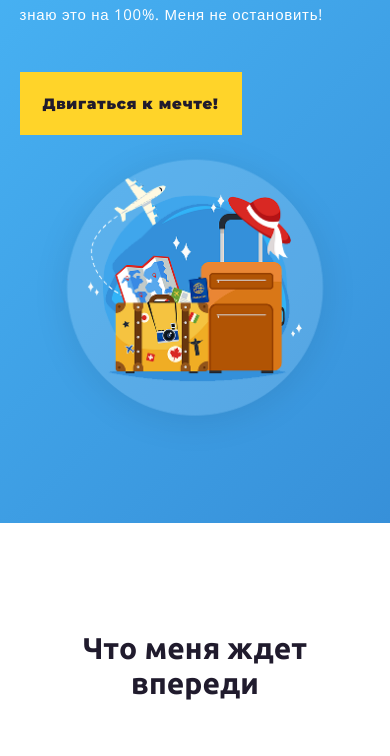
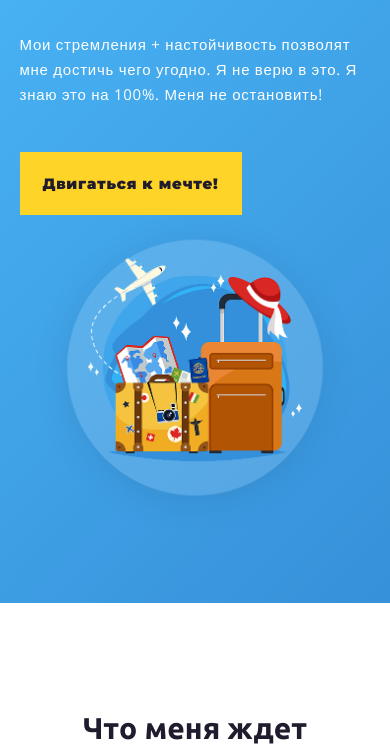
Before and after one commit to kotushik/my-homework, a plain HTML site: page index.html in a window 390 px wide. Shown: the part 439-1195 px from the top of the page. Drawn offline with nearby package versions, Linux system fonts and the light colour scheme.

Commit message:
исправлены отступы от лого wayup

```diff
--- a/css/main.css
+++ b/css/main.css
@@ -86,7 +86,7 @@ p {
 .offer {
   width: 575px;
   letter-spacing: 0.05em;
-}
+  }
 
 .title {
   font-size: 37px;
@@ -208,6 +208,10 @@ p {
     width: 960px;
   }
 
+  .wrapper {
+    margin-top: 147px%;
+  }
+
 }
 
 /*768px - 992px*/
@@ -216,6 +220,7 @@ p {
     width: 720px;
   }
   .wrapper {
+    margin-top: 100px;
     flex-direction: column;
   }
   .offer {
@@ -253,6 +258,10 @@ p {
     width: 90%;
   }
 
+  .wrapper {
+    margin-top: 80px;
+  }
+
   .form {
     width: 100%;
   }
```
